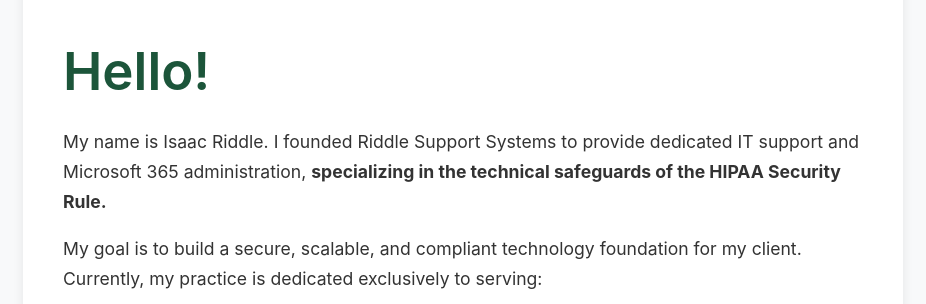
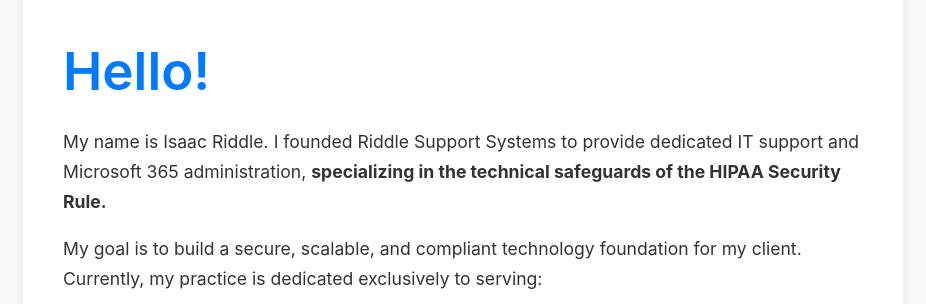
Before and after one commit to Riddle-Support-Systems/rss-landingpage, a plain HTML site: page index.html in a window 1280 px wide. Shown: the part 174-478 px from the top of the page, without its empty margins (177-1103 px from the left). Drawn offline with Linux system fonts and the light colour scheme.

Commit message:
revert green to blue

```diff
--- a/index.html
+++ b/index.html
@@ -54,7 +54,7 @@
         .greeting {
             font-size: 3em;
             font-weight: 600;
-            color: rgb(28, 85, 58); /* A friendly seagreen */
+            color: #007bff; /* A friendly blue */
             display: block; /* Puts it on its own line */
             margin-bottom: 10px;
         }
```
